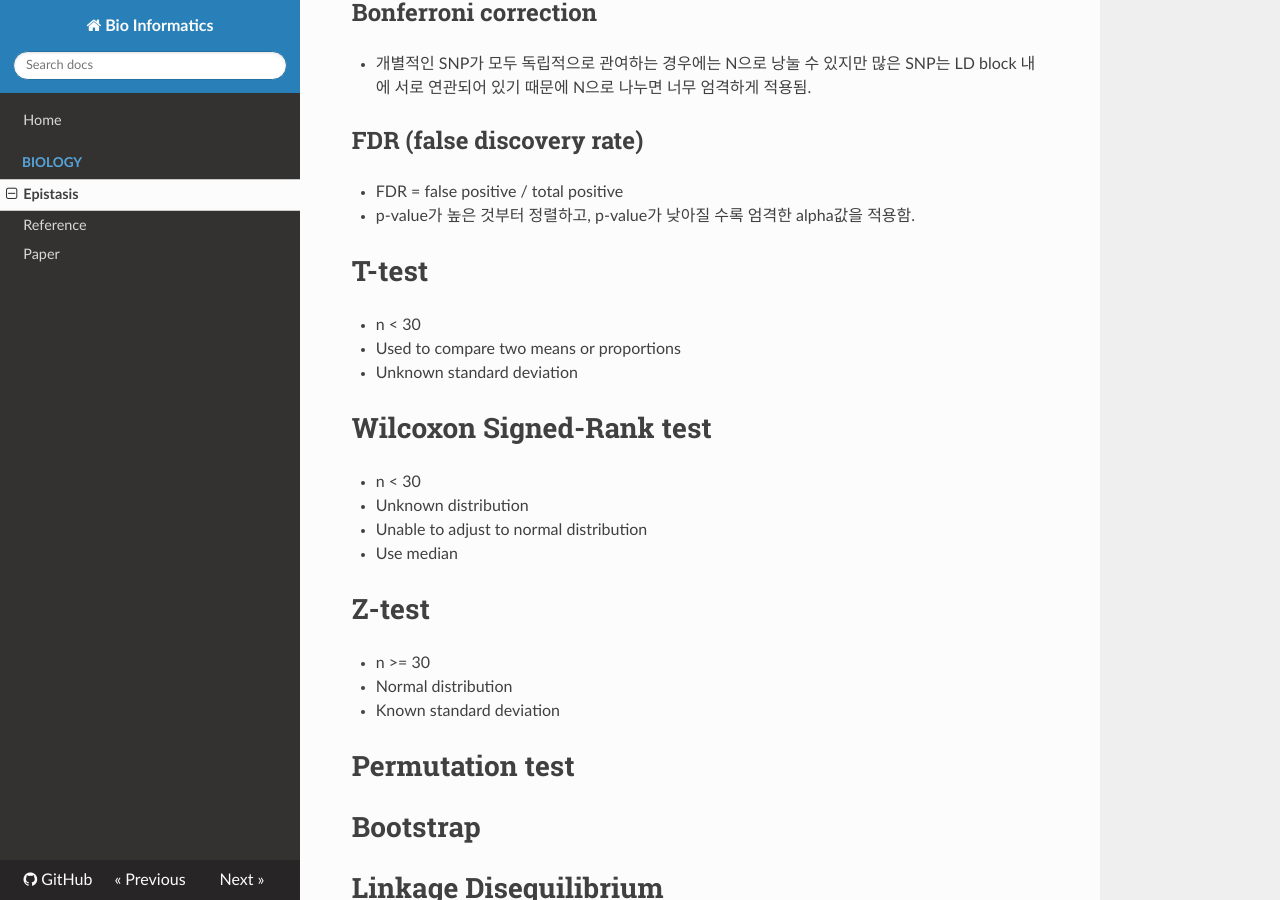
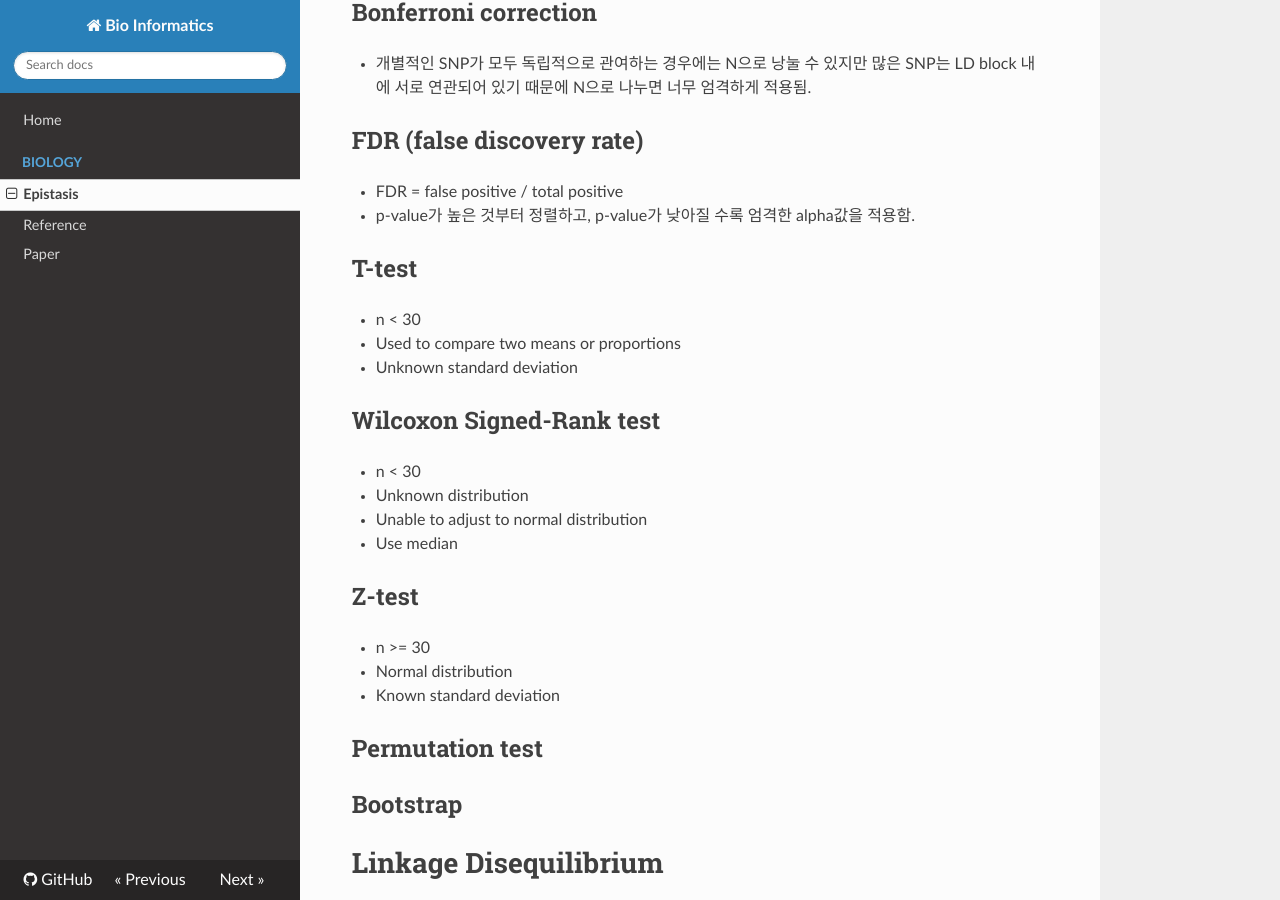
Before and after one commit to WonyoungCho/BI, an MkDocs documentation site: the page built from docs/epistasis.md, in a window 1280 px wide and 900 px high, scrolled down 690 px. Built offline with MkDocs 1.6.1, drawn with Linux system fonts in a browser that asks for light colours; nearby versions of some CDN libraries; old or Windows-style settings are respelled for this version of MkDocs.

```diff
--- a/docs/epistasis.md
+++ b/docs/epistasis.md
@@ -21,26 +21,26 @@ Some variant are in disequilibrium.
 - p-value가 높은 것부터 정렬하고, p-value가 낮아질 수록 엄격한 alpha값을 적용함.
 
 
-# T-test
+## T-test
 - n < 30
 - Used to compare two means or proportions
 - Unknown standard deviation
 
-# Wilcoxon Signed-Rank test
+## Wilcoxon Signed-Rank test
 - n < 30
 - Unknown distribution
 - Unable to adjust to normal distribution
 - Use median
 
-# Z-test
+## Z-test
 - n >= 30
 - Normal distribution
 - Known standard deviation
 
-# Permutation test
+## Permutation test
 
 
-# Bootstrap
+## Bootstrap
 
 
 # Linkage Disequilibrium
```
